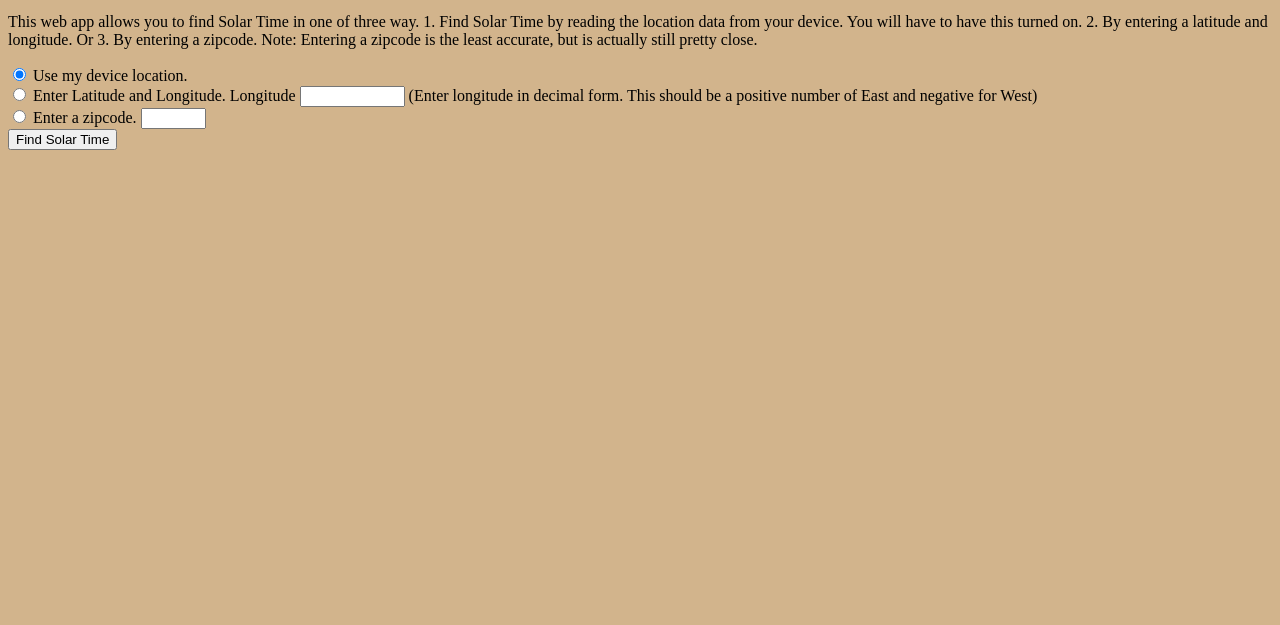
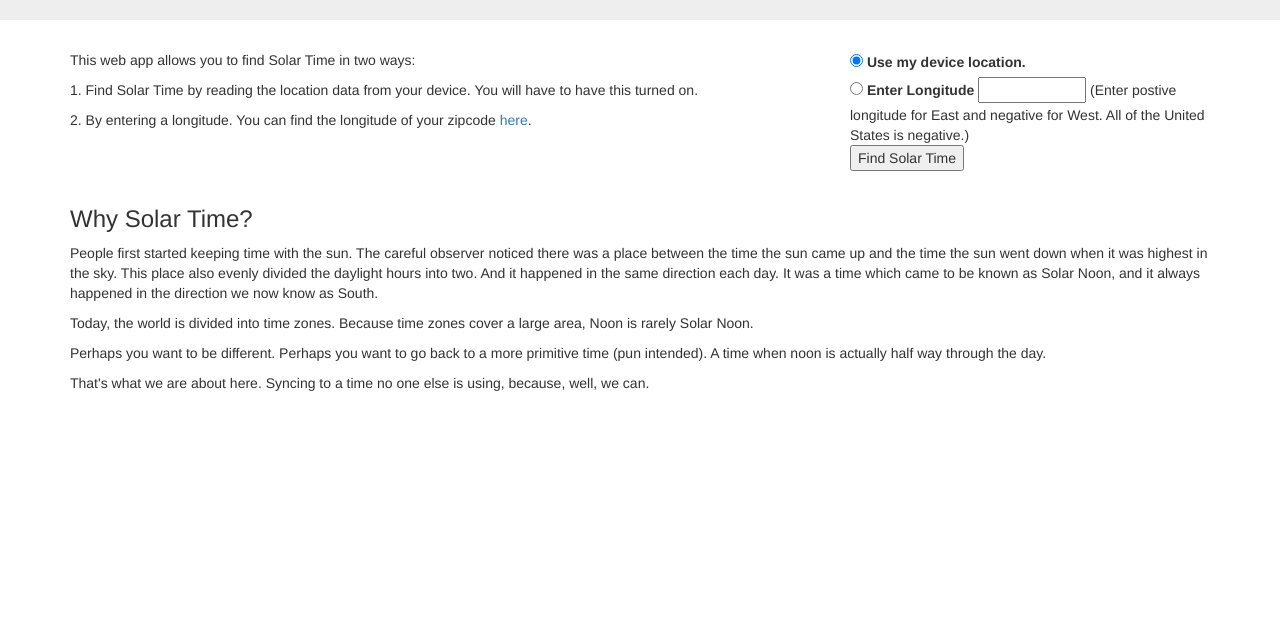
Before and after one commit to wibberding/SolarTime, a plain HTML site: page index.html in a window 1280 px wide. Shown: the part 175-800 px from the top of the page. Drawn offline with nearby package versions, Linux system fonts and the light colour scheme.

Commit message:
Working copy using Bootstrap 3
Cleaned up code and used Bootstrap for better visuals.

```diff
--- a/index.html
+++ b/index.html
@@ -1,10 +1,57 @@
 <!DOCTYPE html>
-<html>
+<html lang="en">
   <head>
-<link rel="stylesheet" type="text/css" href="style.css">
+    <meta charset="utf-8">
+    <meta http-equiv="X-UA-Compatible" content="IE=edge">
+    <meta name="viewport" content="width=device-width, initial-scale=1">
+    <title>SolarTime</title>
+    <link rel="icon" type="image/ico" href="favicon.ico">
+
+    <!-- Bootstrap -->
+    <link rel="stylesheet" href="http://netdna.bootstrapcdn.com/bootstrap/3.1.1/css/bootstrap.min.css">
+
+    <!-- HTML5 Shim and Respond.js IE8 support of HTML5 elements and media queries -->
+    <!-- WARNING: Respond.js doesn't work if you view the page via file:// -->
+    <!--[if lt IE 9]>
+      <script src="https://oss.maxcdn.com/libs/html5shiv/3.7.0/html5shiv.js"></script>
+      <script src="https://oss.maxcdn.com/libs/respond.js/1.4.2/respond.min.js"></script>
+    <![endif]-->
   </head>
+  <body>
+    <!-- Start of jumbotron code for big clock -->
+    <div class="jumbotron">
+      <center><h1 id="clock">Solar Time</h1></center>
+    </div>
+    <!-- End of jumbotron code for big clock -->
+    <!-- Start of form and instructions code -->
+    <div class="container">
+      <div class="row">
+        <div class="col-md-8">
+          <p>This web app allows you to find Solar Time in two ways:</p>
+          <p> 1. Find Solar Time by reading the location data from your device. You will have to have this turned on. </p>
+          <p> 2. By entering a longitude. You can find the longitude of your zipcode <a href="https://www.zipinfo.com/search/zipcode.htm" target="_blank">here</a>.</p>
+        </div>
+        <div class="col-md-4">
+          <form id="form">
+            <div class="form-group">
+              <input id="device" type="radio" name="locationData" value="device" checked onchange="solarTime.checkLocationMethod()">
+              <label for="device">Use my device location.</label><br>
+              <input id="latLong" type="radio" name="locationData" value="latLong" onchange="solarTime.checkLocationMethod()">
+              <label for="latLong">Enter Longitude</label>
+              <input type="text"  size="10" maxlength="30" id="longitude" onFocus="solarTime.changeToLong()"></input> (Enter postive longitude for East and negative for West. All of the United States is negative.) <br>
+              <input type="button" onclick="solarTime.checkLocationMethod()" value="Find Solar Time" />
+            </div>
+          </form>
+        </div>
+      </div>
+    </div>
+  <!-- End of form and instructions code -->
 
-<body>
+  <!-- Start explaination code -->
+    <div class="container">
+    <div class="row">
+      <div class="col-md-12">
+        <h3>Why Solar Time?</h3>
         <p>People first started keeping time with the sun. The careful observer noticed there was a place between the time the sun came up and the time the sun went down when it was highest in the sky. This place also evenly divided the daylight hours into two. And it happened in the same direction each day. It was a time which came to be known as Solar Noon, and it always happened in the direction we now know as South.</p>
 
         <p>Today, the world is divided into time zones. Because time zones cover a large area, Noon is rarely Solar Noon.</p>
@@ -12,27 +59,15 @@
         <p>Perhaps you want to be different. Perhaps you want to go back to a more primitive time (pun intended). A time when noon is actually half way through the day.</p>
 
         <p>That's what we are about here. Syncing to a time no one else is using, because, well, we can.</p>
-
-<p>This web app allows you to find Solar Time in one of three way. 1. Find Solar Time by reading the location data from your device. You will have to have this turned on. 2. By entering a latitude and longitude. Or 3. By entering a zipcode. Note: Entering a zipcode is the least accurate, but is actually still pretty close.</p>
-
-<form>
-	<input id="device" type="radio" name="locationData" value="device" checked onchange="solarTime.checkLocationMethod()">
-	<label for="device">Use my device location.</label><br>
-
-	<input id="latLong" type="radio" name="locationData" value="latLong" onchange="solarTime.checkLocationMethod()">
-	<label for="latLong">Enter Latitude and Longitude.</label>
-		<label> Longitude <input type="text"  size="10" maxlength="30" id="longitude" onFocus="solarTime.changeToLong()"></input> (Enter longitude in decimal form. This should be a positive number of East and negative for West)</label> <br>
-
-	<input id="zipcodeButton" type="radio" name="locationData" value="zipcode" onchange="solarTime.checkLocationMethod()">
-	<label for="zipcode">Enter a zipcode.</label>
-	<input type="text" name="zipcode" size="5" maxlength="5" id="zipcode" onFocus="solarTime.changeToZip()"><br>
-
-	<input type="button" onclick="solarTime.checkLocationMethod()" value="Find Solar Time" />
-</form>
+      </div>
+    </div>
+  </div>
 
 
-
-<script type="text/javascript" src="jquery-1.10.2.min.js"></script>
+    <!-- jQuery (necessary for Bootstrap's JavaScript plugins) -->
+    <script src="https://ajax.googleapis.com/ajax/libs/jquery/1.11.0/jquery.min.js"></script>
+    <!-- Include all compiled plugins (below), or include individual files as needed -->
+    <script src="http://netdna.bootstrapcdn.com/bootstrap/3.1.1/js/bootstrap.min.js"></script>
     <script type="text/javascript" src="script.js"></script>
   </body>
 </html>
--- a/script.js
+++ b/script.js
@@ -1,31 +1,51 @@
 var solarTime = {
 	checkLocationMethod: function() { //Checks location input (one of three).
 		if(document.getElementById('device').checked) {
-			this.longitude = this.deviceFindLocation();
-		} else if (document.getElementById('zipcodeButton').checked) {
-			this.longitude = this.zipcodeFindLocation();
+			this.deviceFindLocation();
+		// } else if (document.getElementById('zipcodeButton').checked) {
+		// 	this.zipcodeFindLocation();
 		} else {
-			this.longitude = this.longitudeFindLocation();
+			this.longi = this.longitudeFindLocation();
 		}
-		this.findSolarTime();
+		this.displayTime(this.findSolarTime());
+
 	},
 
 	deviceFindLocation: function() { //Find longitude by device.
-		// alert('made it to device');
-		return longitude;
+		if (navigator.geolocation) {
+    		navigator.geolocation.getCurrentPosition(function(position) {
+    			var latitude = position.coords.latitude;
+    			var longitude = position.coords.longitude;
+    			// alert("Your position: " + latitude + ", " + longitude);
+    			solarTime.longi = longitude;
+  			});
+   		} else {
+   			alert("Geolocation is not supported by this browser.");
+   		}
+  	},
+
+	longitudeFindLocation: function() { //Find longitude by longitude. Format to standard.
+		var longTemp = document.getElementById('longitude').value;
+		// alert(long);
+		return longTemp;
 	},
 
-	longitudeFindLocation: function() { //Find longitude by longitude. Format to standard.
-		var long = document.getElementById('longitude').value;
-		alert(long);
-		return longitude;
-	},
+	// zipcodeFindLocation: function() { //Find longitude by zipcode.
+	// 	var zip = document.getElementById('zipcode').value;
+	// 	var request = "https://zipcodedistanceapi.redline13.com/rest/SCzMta7zwXomImY0bGcYJo7TNr3nwe4oRDblNiUkgiHYEFZQmbO6AVZnn3KThPi9/info.json/" + zip + "/degrees"
+	// 	var jsonToParse = this.httpGet(request);
+	// 	var info = JSON.parse(jsonToParse); //HERE
+	// 	var longTemp = info.lng;
+	// 	solarTime.longi = longTemp;
+	// },
 
-	zipcodeFindLocation: function() { //Find longitude by zipcode.
-		var zip = document.getElementById('zipcode').value;
-		alert(zip);
-		return longitude;
-	},
+	// httpGet: function(theUrl) {
+	// 		var xmlHttp = null;
+	// 		xmlHttp = new XMLHttpRequest();
+	// 		xmlHttp.open( "GET", theUrl, false );
+	// 		xmlHttp.send( null );
+	// 		return xmlHttp.responseText;
+	// },
 
 	findSolarTime: function(){ // Calulates Solar Time based on LatLong location
 		var longi = this.longi;
@@ -34,8 +54,27 @@ var solarTime = {
 		var c = new Date();
 		var d = c.getTime(); //date in milliseconds.
 		var e = new Date(d + a + b);
-		alert(e.toUTCString());
+		return e;
+	},
 
+	displayTime: function(adjustedDate) {
+
+		var today= adjustedDate;
+		var h=today.getUTCHours();
+		var m=today.getUTCMinutes();
+		var s=today.getUTCSeconds();
+		// add a zero in front of numbers<10
+		m=this.checkTime(m);
+		s=this.checkTime(s);
+		document.getElementById('clock').innerHTML=h+":"+m+":"+s;
+		t=setTimeout(function(){solarTime.displayTime(solarTime.findSolarTime())},500);
+	},
+
+	checkTime: function(i) {
+			if (i<10) {
+	  			i="0" + i;
+	 		}
+		return i;
 	},
 
 	earthCorrection: function(day) { //Corrects for earth's orbit by day of year.
@@ -45,18 +84,22 @@ var solarTime = {
 		var e = (9.87*Math.sin(2*b*convertToDegrees)) - (7.53* Math.cos(b*convertToDegrees)) - (1.58 * Math.sin(b*convertToDegrees));
 		return e; // in 'time' minutes, not location minutes.
 	},
+
 	changeToLong: function() { // when longitiude is focused on, radio button changes to longitude option.
 		document.getElementById('latLong').checked = true;
 	},
+
 	changeToZip: function() {
 		document.getElementById('zipcodeButton').checked = true;
 	},
+
 	dayOfYear: function() { // gets day of year.
 		var d = new Date();
 		return d.getDOY();
 	},
-	longi: -122.2798, // Property to store longitude.
-	earthCorrect: 0 //Property to store correction to avoid repeated calculation.
+
+	longi: -12.26758199999999, // Property to store longitude.
+	earthCorrect: 0 //Property to store correction to avoid repeated calculation. Stored during startup.
 
 } //Closing bracket for solarTime Object.
 
@@ -69,4 +112,4 @@ var onejan = new Date(this.getFullYear(),0,1);
 return Math.ceil((this - onejan) / 86400000);
 }
 
-solarTime.earthCorrect = solarTime.earthCorrection();
+solarTime.earthCorrect = solarTime.earthCorrection(); //stores earth correction for repeated use.
--- a/style.css
+++ /dev/null
@@ -1,7 +0,0 @@
-body {
-	background: tan;
-}
-
-p {
-	font-color: brown;
-}
```
Also changed, not shown: favicon.ico (added). Lines whose indentation alone changed are shown as unchanged.
